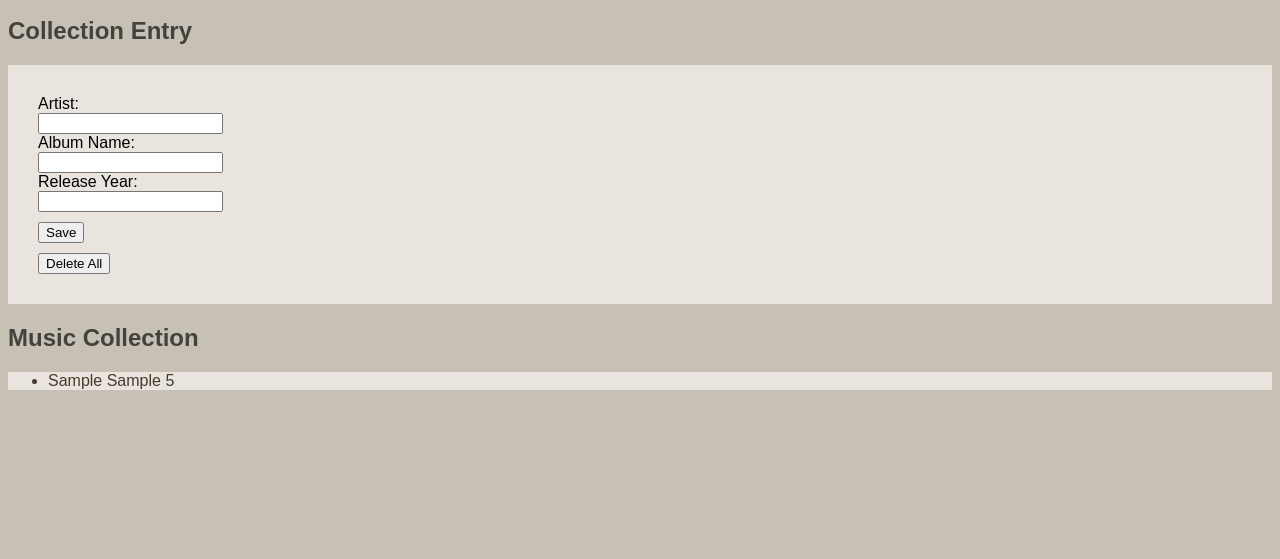
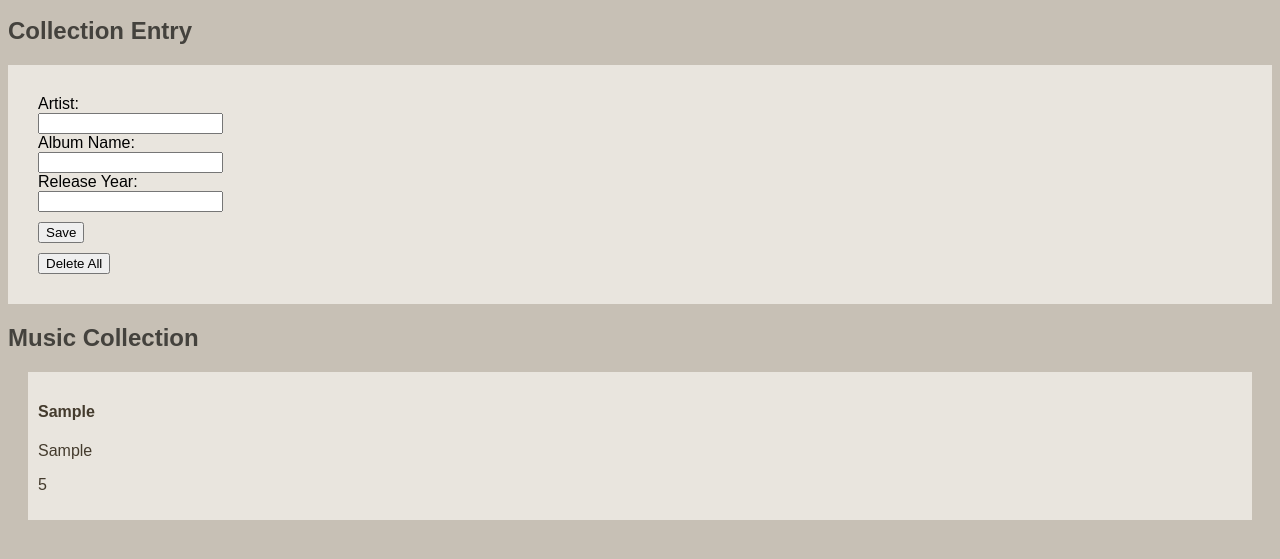
Before and after one commit to kathleenedie/week_6_weekend_homework, a plain HTML site: page index.html in a window 1280 px wide. Both pictures are taken after typing "Sample", "Sample", "5" into the empty fields and a click on the input "Save". Shown: the part 105-664 px from the top of the page. Drawn offline with Linux system fonts and the light colour scheme.

Commit message:
separate elements added

```diff
--- a/css/main.css
+++ b/css/main.css
@@ -16,6 +16,10 @@ h3 {
     padding-left: 60px;
 }
 
+h4 {
+    color: rgb(68, 59, 45);
+}
+
 .form-set {
     background-color: rgb(233, 229, 222);
     padding: 30px;
@@ -28,4 +32,7 @@ h3 {
 #music-list {
     color: rgb(68, 59, 45);
     background-color: rgb(233, 229, 222);
+    list-style-type: none;
+    margin: 20px;
+    padding: 10px;
 }
--- a/js/app.js
+++ b/js/app.js
@@ -9,22 +9,39 @@ document.addEventListener('DOMContentLoaded', () => {
 
   })
 
-  const handleFormSubmit = function(event){
+const handleFormSubmit = function(event){
     event.preventDefault();
+
     console.log(event.target.year.value);
+
+    const newListItem = createListItem(event.target);
+    const musicList = document.querySelector('#music-list');
+    musicList.appendChild(newListItem);
+
+    event.target.reset();
+}
+
+const createListItem = function (form) {
     const newListItem = document.createElement('li');
-    newListItem.textContent = `${event.target.artist.value} ${event.target.album.value} ${event.target.year.value}`;
+    newListItem.classList.add('#music-list-entry');
 
-    const list = document.querySelector('ul');
-    list.appendChild(newListItem);
+    const artist = document.createElement('h4');
+    artist.textContent = form.artist.value;
+    newListItem.appendChild(artist);
 
-    document.getElementById('input-form').reset();
+    const album = document.createElement('p');
+    album.textContent = form.album.value;
+    newListItem.appendChild(album);
 
-  }
+    const year= document.createElement('p');
+    year.textContent = form.year.value;
+    newListItem.appendChild(year);
 
-  const handleDeleteAll = function(event){
+    return newListItem;
+}
+
+const handleDeleteAll = function(event){
     event.preventDefault();
 
     const list = document.getElementById('music-list').remove();
-
-  }
+}
```
